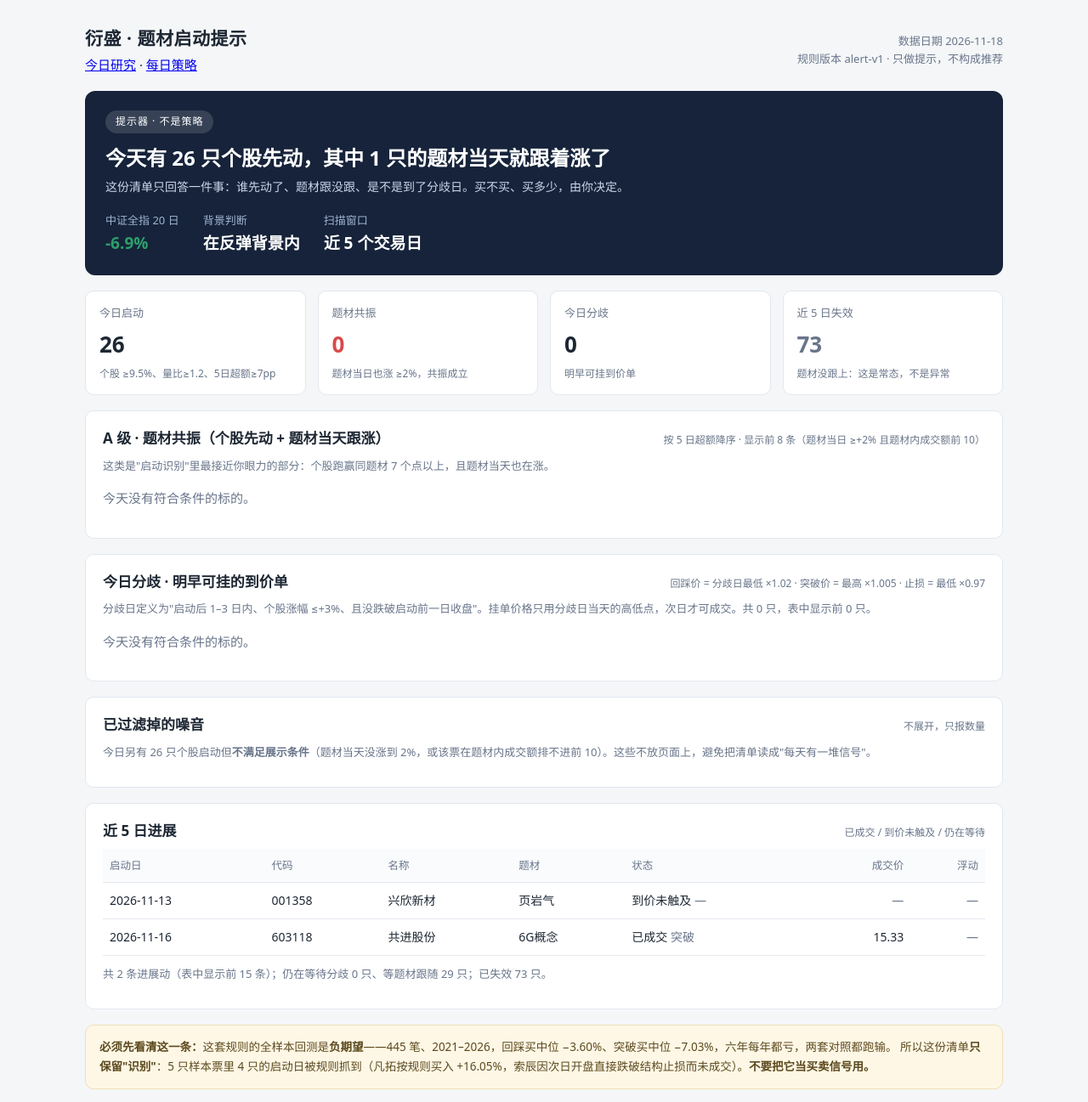
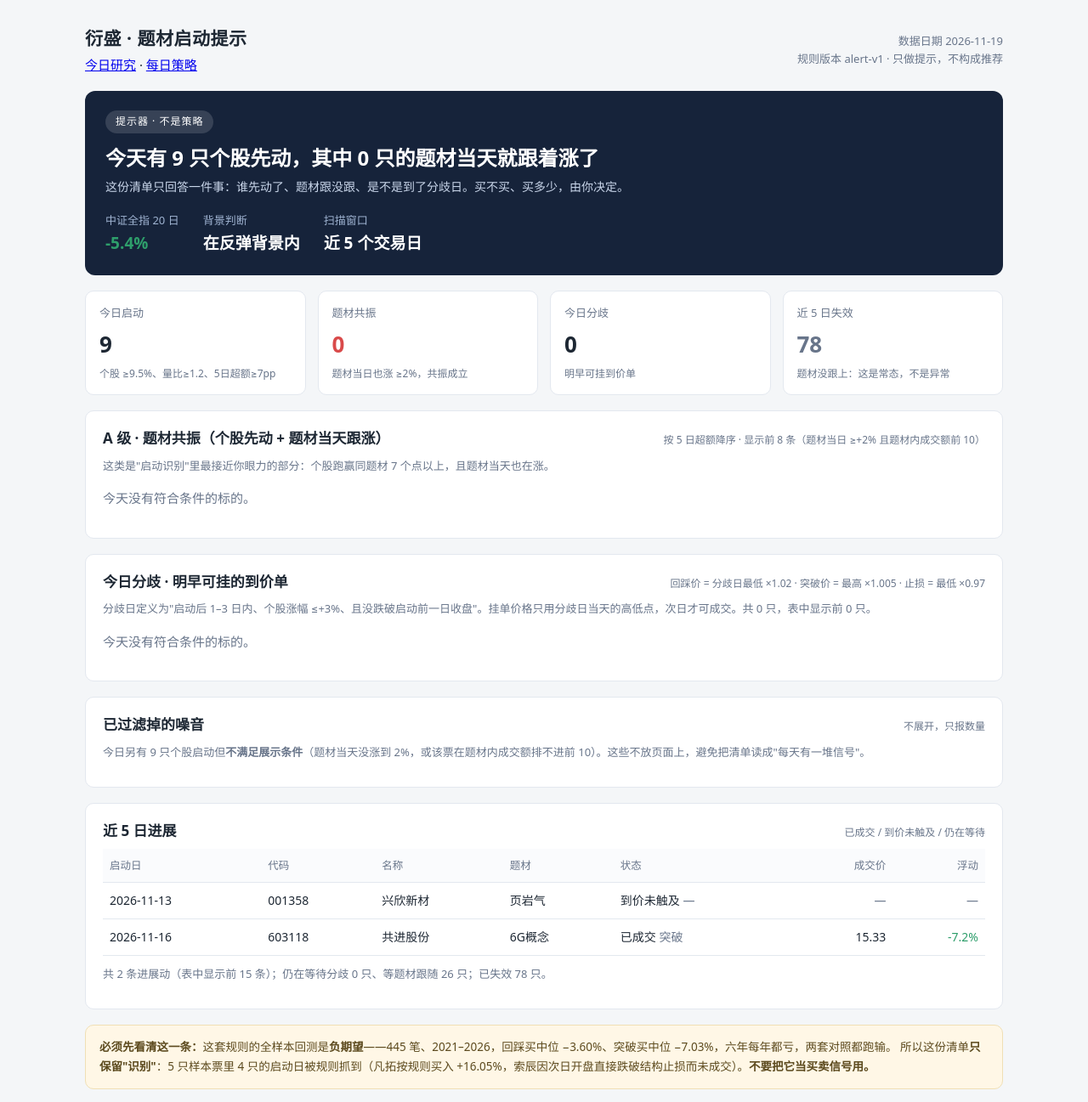
Before and after one commit to huanghongwei449-droid/yansheng-research-web, a plain HTML site: page alerts.html in a window 1280 px wide. Shown: the top 1297 px of the page at 85% size. Drawn offline with Linux system fonts and the light colour scheme.

Commit message:
Publish 2026-11-19 alerts page

```diff
--- a/alerts.html
+++ b/alerts.html
@@ -1,7 +1,7 @@
 <!DOCTYPE html>
 <html lang="zh-CN"><head><meta charset="utf-8">
 <meta name="viewport" content="width=device-width,initial-scale=1">
-<title>衍盛 · 题材启动提示 2026-11-18</title><style>
+<title>衍盛 · 题材启动提示 2026-11-19</title><style>
 :root{--bg:#f4f6f8;--card:#fff;--ink:#1d2733;--muted:#68758a;--line:#e3e8ef;
 --accent:#2f6fed;--up:#d94a4a;--down:#2e9e6b;--warn:#b7791f;--warnbg:#fff7e6}
 *{box-sizing:border-box}
@@ -46,25 +46,25 @@ code{background:#f1f4f9;border-radius:4px;padding:1px 5px;font-size:12.5px}
 </style></head><body><div class="wrap">
 <header class="top">
   <div><h1>衍盛 · 题材启动提示</h1><nav><a href="today.html">今日研究</a> · <a href="strategy.html">每日策略</a></nav></div>
-  <div class="meta">数据日期 2026-11-18<br>规则版本 alert-v1 · 只做提示，不构成推荐</div>
+  <div class="meta">数据日期 2026-11-19<br>规则版本 alert-v1 · 只做提示，不构成推荐</div>
 </header>
 
 <div class="hero">
   <span class="tag">提示器 · 不是策略</span>
-  <h2>今天有 26 只个股先动，其中 1 只的题材当天就跟着涨了</h2>
+  <h2>今天有 9 只个股先动，其中 0 只的题材当天就跟着涨了</h2>
   <p>这份清单只回答一件事：谁先动了、题材跟没跟、是不是到了分歧日。买不买、买多少，由你决定。</p>
   <div class="nums">
-    <div>中证全指 20 日<b><span class="down">-6.9%</span></b></div>
+    <div>中证全指 20 日<b><span class="down">-5.4%</span></b></div>
     <div>背景判断<b>在反弹背景内</b></div>
     <div>扫描窗口<b>近 5 个交易日</b></div>
   </div>
 </div>
 
 <div class="kpis">
-  <div class="kpi"><div class="k">今日启动</div><div class="v">26</div><div class="s">个股 ≥9.5%、量比≥1.2、5日超额≥7pp</div></div>
+  <div class="kpi"><div class="k">今日启动</div><div class="v">9</div><div class="s">个股 ≥9.5%、量比≥1.2、5日超额≥7pp</div></div>
   <div class="kpi"><div class="k">题材共振</div><div class="v up">0</div><div class="s">题材当日也涨 ≥2%，共振成立</div></div>
   <div class="kpi"><div class="k">今日分歧</div><div class="v">0</div><div class="s">明早可挂到价单</div></div>
-  <div class="kpi"><div class="k">近 5 日失效</div><div class="v muted">73</div><div class="s">题材没跟上：这是常态，不是异常</div></div>
+  <div class="kpi"><div class="k">近 5 日失效</div><div class="v muted">78</div><div class="s">题材没跟上：这是常态，不是异常</div></div>
 </div>
 
 <div class="card">
@@ -83,13 +83,13 @@ code{background:#f1f4f9;border-radius:4px;padding:1px 5px;font-size:12.5px}
 
 <div class="card">
   <div class="card-head"><h3>已过滤掉的噪音</h3><span class="sub">不展开，只报数量</span></div>
-  <p class="lede">今日另有 26 只个股启动但<b>不满足展示条件</b>（题材当天没涨到 2%，或该票在题材内成交额排不进前 10）。这些不放页面上，避免把清单读成"每天有一堆信号"。</p>
+  <p class="lede">今日另有 9 只个股启动但<b>不满足展示条件</b>（题材当天没涨到 2%，或该票在题材内成交额排不进前 10）。这些不放页面上，避免把清单读成"每天有一堆信号"。</p>
 </div>
 
 <div class="card">
   <div class="card-head"><h3>近 5 日进展</h3><span class="sub">已成交 / 到价未触及 / 仍在等待</span></div>
-  <table><tr><th>启动日</th><th>代码</th><th>名称</th><th>题材</th><th>状态</th><th class="num">成交价</th><th class="num">浮动</th></tr><tr><td>2026-11-13</td><td>001358</td><td>兴欣新材</td><td>页岩气</td><td>到价未触及 <span class="muted">—</span></td><td class="num"><span class="muted">—</span></td><td class="num"><span class="muted">—</span></td></tr><tr><td>2026-11-16</td><td>603118</td><td>共进股份</td><td>6G概念</td><td>已成交 <span class="muted">突破</span></td><td class="num">15.33</td><td class="num"><span class="muted">—</span></td></tr></table>
-  <p class="lede" style="margin-top:10px">共 2 条进展动（表中显示前 15 条）；仍在等待分歧 0 只、等题材跟随 29 只；已失效 73 只。</p>
+  <table><tr><th>启动日</th><th>代码</th><th>名称</th><th>题材</th><th>状态</th><th class="num">成交价</th><th class="num">浮动</th></tr><tr><td>2026-11-13</td><td>001358</td><td>兴欣新材</td><td>页岩气</td><td>到价未触及 <span class="muted">—</span></td><td class="num"><span class="muted">—</span></td><td class="num"><span class="muted">—</span></td></tr><tr><td>2026-11-16</td><td>603118</td><td>共进股份</td><td>6G概念</td><td>已成交 <span class="muted">突破</span></td><td class="num">15.33</td><td class="num"><span class="down">-7.2%</span></td></tr></table>
+  <p class="lede" style="margin-top:10px">共 2 条进展动（表中显示前 15 条）；仍在等待分歧 0 只、等题材跟随 26 只；已失效 78 只。</p>
 </div>
 
 <div class="note">
```
Also changed, not shown: alerts.json (+8 -8 lines).
